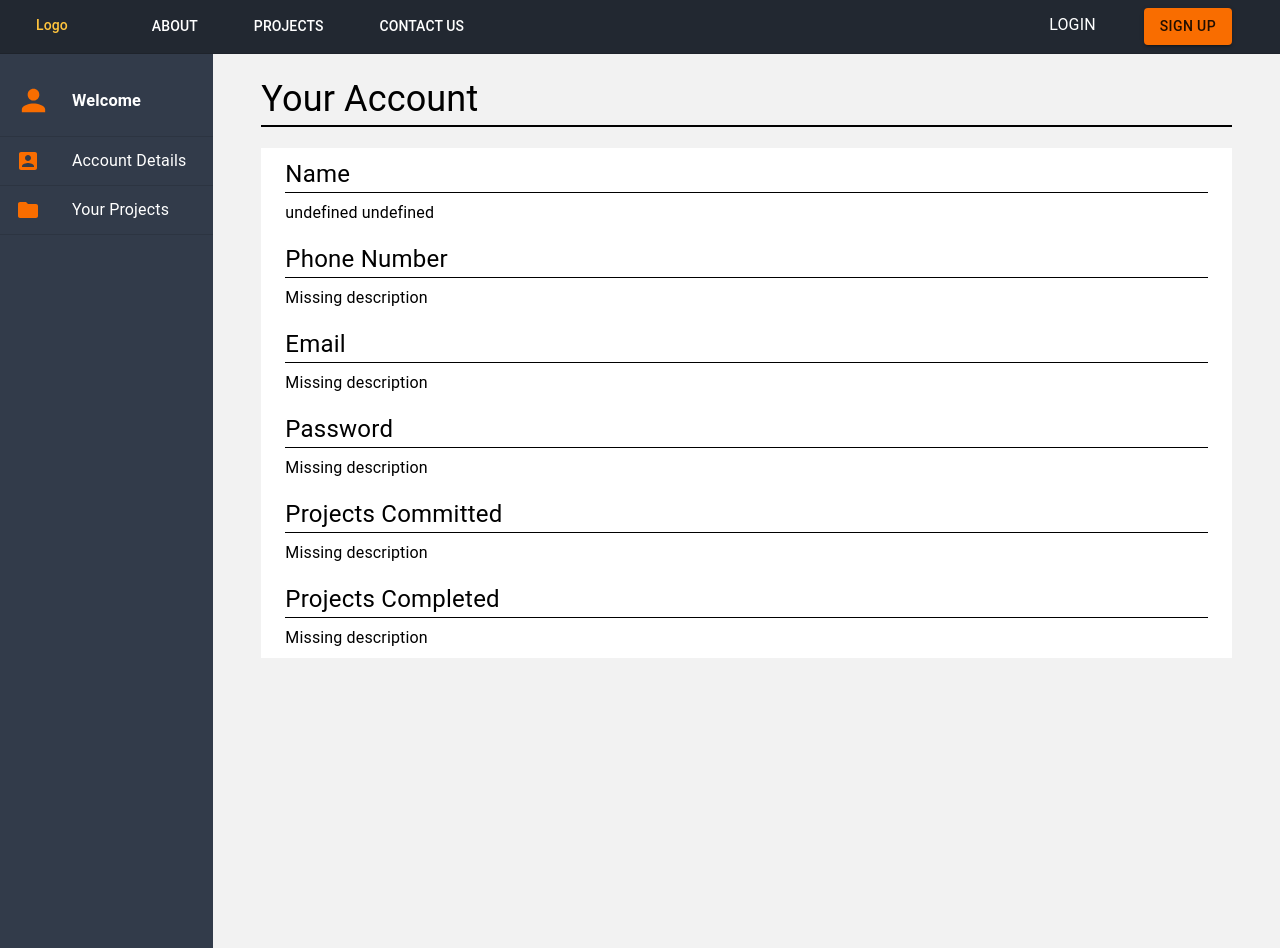
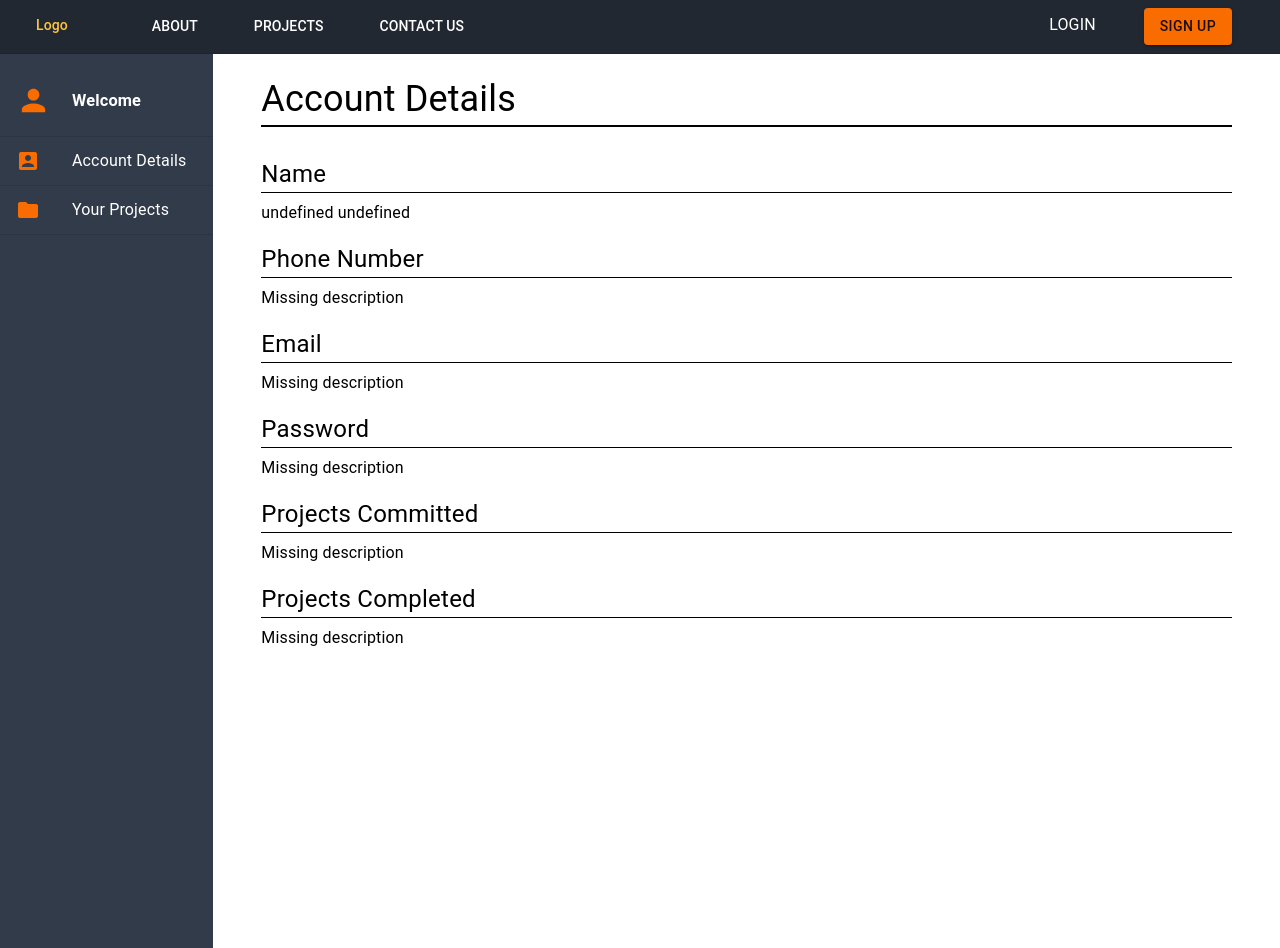
Before and after one commit to CodeAgainstRacism/codeagainstracism.org, a React (Create React App) app in the folder frontend/: page /account_details_individual/1 in a window 1280 px wide. Built offline with nearby package versions, Linux system fonts and the light colour scheme; no server answers.

Commit message:
Added post request, not functioning atm

```diff
--- a/frontend/src/components/Description.jsx
+++ b/frontend/src/components/Description.jsx
@@ -16,7 +16,6 @@ const DescriptionStyles = makeStyles((theme) => ({
   headingContainer: {
     gridArea: "header",
     textAlign: "left",
-    backgroundColor: "white",
     paddingTop: theme.spacing(1),
     paddingBottom: theme.spacing(1),
   },
@@ -32,16 +31,14 @@ export default function Description(props){
     const classes = DescriptionStyles();
     const {title, desc } = props;
     return(
-      <Grid>
-        <Container className={classes.headingContainer}>
+      <Grid className={classes.headingContainer}>
         <Typography className={classes.titleStyle}>
-            {title}
+          { title }
         </Typography>
         <Box className={classes.dividerBar} />
         <Typography className={classes.contentStyle}>
           { desc ? desc : "Missing description" /* italicize later */}
         </Typography>
-        </Container>
       </Grid>
     )
 }
--- a/frontend/src/pages/AccountDetailsIndividual.jsx
+++ b/frontend/src/pages/AccountDetailsIndividual.jsx
@@ -1,5 +1,6 @@
 import React, { Fragment, useEffect, useState } from "react";
 import {
+  Button,
   Box,
   Container,
   Grid,
@@ -26,6 +27,7 @@ const AccountDetailsStyle = makeStyles((theme) => ({
   rightGridContainer: {
     paddingLeft: theme.spacing(3),
     paddingRight: theme.spacing(3),
+    backgroundColor: "white",
   },
   rightContainer: {
     paddingBottom: "5%",
@@ -37,7 +39,7 @@ const AccountDetailsStyle = makeStyles((theme) => ({
 const AccountDetailsIndividual = (props) => {
   const classes = AccountDetailsStyle();
   const [accountDetails, setAccountDetails] = useState(0);
-  const { id } = props.match.params;  // id of the user, testing
+  const { id } = props.match.params;  // id of the user
 
   useEffect(() => {
     getDetails();
@@ -57,6 +59,19 @@ const AccountDetailsIndividual = (props) => {
       });
   }
 
+  const changeDetail = (event) => {
+    axios
+      .post(`${BACKEND_URL}users/${id}`, {
+        email: event.target.value,
+      })
+      .then(function (response) {
+        console.log(response.data);
+      })
+      .catch(function (error) {
+        console.log(error);
+      });
+  }
+
   return (
     <Fragment>
       <Grid container>
@@ -65,7 +80,7 @@ const AccountDetailsIndividual = (props) => {
         </Grid>
         <Grid container item xs={10} className={classes.rightGridContainer}>
           <Container className={classes.headingContainer}>
-            Your Account
+            Account Details
             <Box className={classes.dividerBar} />
           </Container>
           <Container className={classes.rightContainer}>
```
Lines whose indentation alone changed are shown as unchanged.
